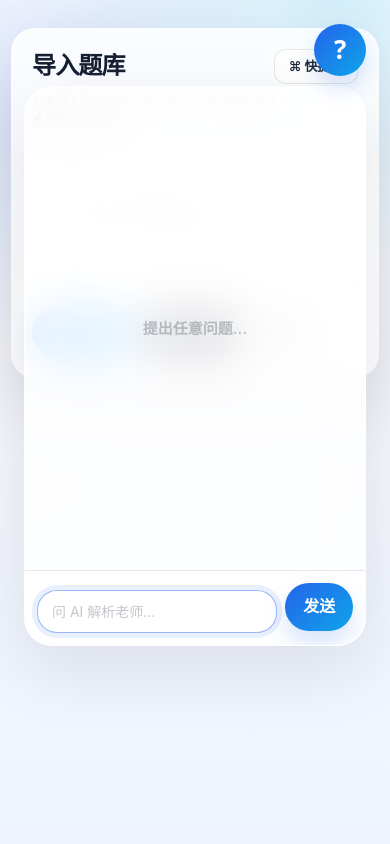
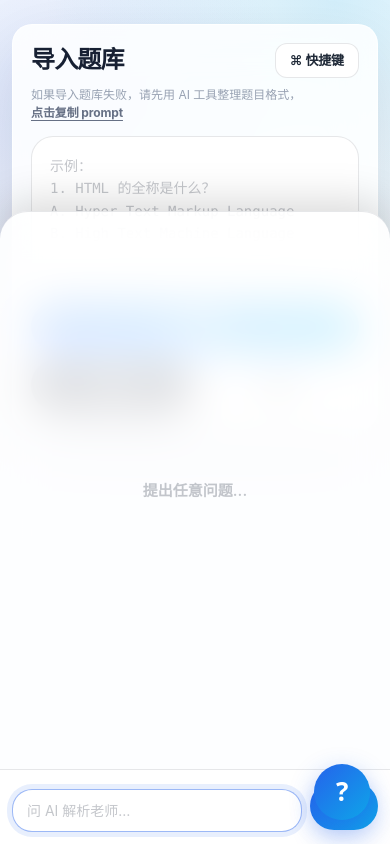
Before and after one commit to melodyisnotmcnugget/quizpass, a plain HTML site: page public/index.html in a window 390 px wide. Both pictures are taken after a click on the button "打开 AI 对话". Drawn offline with nearby package versions, Linux system fonts and the light colour scheme.

Commit message:
Update index.html

```diff
--- a/public/index.html
+++ b/public/index.html
@@ -2,7 +2,7 @@
 <html lang="zh-CN">
 <head>
   <meta charset="UTF-8">
-  <meta name="viewport" content="width=device-width, initial-scale=1.0">
+  <meta name="viewport" content="width=device-width, initial-scale=1.0, maximum-scale=1.0, user-scalable=no">
   <meta name="theme-color" content="#f8fafc">
   <title>QizzPass</title>
   <link rel="icon" type="image/x-icon" sizes="64x64" href="thumb.ico?v=1">
@@ -61,7 +61,13 @@
       transition: transform 0.18s ease, box-shadow 0.18s ease, opacity 0.18s ease, background 0.18s ease;
     }
 
-    button:hover:not(:disabled) { transform: translateY(-1px); box-shadow: 0 16px 28px rgba(37, 99, 235, 0.24); }
+    /* 将所有悬浮特效隔离，仅限支持鼠标的电脑端使用，防止手机端“粘滞” */
+    @media (hover: hover) {
+      button:hover:not(:disabled) { transform: translateY(-1px); box-shadow: 0 16px 28px rgba(37, 99, 235, 0.24); }
+      .option:hover { transform: translateY(-1px); border-color: rgba(37,99,235,0.32); background: #ffffff; }
+      .prompt-copy:hover { color: var(--primary); transform: none; box-shadow: none; }
+    }
+
     button:active:not(:disabled) { transform: translateY(0); }
     button:disabled { cursor: not-allowed; opacity: 0.48; box-shadow: none; }
 
@@ -86,7 +92,6 @@
     .muted { color: var(--muted); margin: 5px 0 0; font-size: 14px; }
     .prompt-hint { margin: 8px 0 0; color: #98a2b3; font-size: 12px; line-height: 1.5; }
     .prompt-copy { color: #667085; text-decoration: underline; text-underline-offset: 3px; cursor: pointer; background: none; border: 0; padding: 0; box-shadow: none; font-size: inherit; font-weight: 650; }
-    .prompt-copy:hover { color: var(--primary); transform: none; box-shadow: none; }
 
     #raw-input {
       display: block;
@@ -142,7 +147,6 @@
       font-size: 16px;
       transition: border-color 0.16s ease, transform 0.16s ease, background 0.16s ease, padding 0.3s ease, font-size 0.3s ease;
     }
-    .option:hover { transform: translateY(-1px); border-color: rgba(37,99,235,0.32); background: #ffffff; }
     .option:has(input:checked) { border-color: rgba(37,99,235,0.62); background: #eff6ff; }
     .option input { width: 18px; height: 18px; margin-top: 3px; accent-color: var(--primary); }
     .option strong { margin-right: 4px; color: #1d4ed8; }
@@ -183,23 +187,10 @@
     .shortcut-list { padding-left: 20px; line-height: 2.2; color: #344054; font-size: 15px; }
     .shortcut-list code { background: #f1f5f9; padding: 4px 8px; border-radius: 6px; border: 1px solid #e2e8f0; font-family: ui-monospace, monospace; color: var(--primary); margin-right: 8px; }
 
+    /* AI 对话面板（电脑端排版） */
     #chat-panel { position: fixed; right: 24px; top: 86px; width: min(390px, calc(100vw - 48px)); height: min(560px, calc(100vh - 110px)); display: none; flex-direction: column; z-index: 900; overflow: hidden; }
-
-    /* 对话记录区，增加相对定位给占位符使用 */
     #chat-log { flex: 1; overflow: auto; padding: 16px; font-size: 14px; position: relative; }
-
-    /* 聊天空白时的占位提示 */
-    #chat-placeholder {
-      position: absolute;
-      top: 50%;
-      left: 50%;
-      transform: translate(-50%, -50%);
-      opacity: 0.25;
-      font-weight: 600;
-      font-size: 15px;
-      pointer-events: none; /* 防止遮挡鼠标操作 */
-    }
-
+    #chat-placeholder { position: absolute; top: 50%; left: 50%; transform: translate(-50%, -50%); opacity: 0.25; font-weight: 600; font-size: 15px; pointer-events: none; }
     .chat-row { padding: 12px; border-radius: 16px; background: #f8fafc; margin-bottom: 10px; border: 1px solid var(--line); }
     .chat-input-row { display: flex; gap: 8px; padding: 12px; border-top: 1px solid var(--line); background: rgba(255,255,255,0.76); align-items: flex-end; }
 
@@ -218,26 +209,53 @@
       overflow-y: auto;
       box-sizing: border-box;
       background: #ffffff;
-      /* 隐藏火狐和IE的滚动条 */
       scrollbar-width: none;
       -ms-overflow-style: none;
     }
-
-    /* 彻底隐藏 Webkit (Chrome/Safari/Edge) 的滚动条，但依然可以滚动 */
     #chat-input::-webkit-scrollbar { display: none; }
-
     #chat-send { flex-shrink: 0; margin-bottom: 2px; }
 
+    /* AI 按钮（电脑端右上角） */
     #open-chat { position: fixed; right: 24px; top: 24px; width: 52px; height: 52px; padding: 0; display: grid; place-items: center; z-index: 901; font-size: 26px; font-family: ui-rounded, system-ui, sans-serif; font-weight: 800; }
 
     .toast { position: fixed; left: 50%; bottom: 24px; transform: translateX(-50%) translateY(24px); opacity: 0; pointer-events: none; z-index: 2000; padding: 12px 16px; border-radius: 999px; background: rgba(17,24,39,0.92); color: #fff; font-weight: 750; transition: opacity .2s ease, transform .2s ease; }
     .toast.show { opacity: 1; transform: translateX(-50%) translateY(0); }
 
-    @media (max-width: 860px) {
-      .app-shell { width: min(100% - 22px, 920px); padding-top: 16px; }
-      .composer, #quiz-container { border-radius: 24px; }
-      .quiz-top { flex-direction: column; }
+    /* =========================================
+       手机端专属响应式排版 (宽小于 600px 时自动激活)
+       ========================================= */
+    @media (max-width: 600px) {
+      .app-shell { width: 100%; padding: 12px 12px 90px 12px; }
+      .composer, #quiz-container { border-radius: 20px; padding: 18px; }
+
+      /* 手机端题干紧凑化 */
+      .quiz-top { flex-direction: column; gap: 12px; }
       #top-btns { width: 100%; justify-content: flex-end; }
+
+      /* 按钮阵列重排：主按钮占满一行，次按钮两两并排 */
+      .actions { justify-content: space-between; gap: 8px; }
+      .actions button { flex: 1 1 calc(50% - 4px); text-align: center; padding: 12px 0; }
+      #build-btn { flex: 1 1 100%; }
+
+      /* 手机端弹窗：从底部升起，最大化利用空间 */
+      .modal { width: 100%; margin-top: auto; border-radius: 28px 28px 0 0; padding: 24px 20px 40px; }
+      .modal-backdrop.open { place-items: end center; padding: 0; }
+
+      /* 手机端 AI 按钮：移至右下角，方便大拇指单手操作 */
+      #open-chat { top: auto; bottom: 24px; right: 20px; width: 56px; height: 56px; box-shadow: 0 8px 24px rgba(37,99,235,0.35); }
+
+      /* 手机端 AI 面板：变成从屏幕底部升起的“大抽屉” */
+      #chat-panel {
+        top: auto;
+        bottom: 0;
+        right: 0;
+        width: 100%;
+        height: 75vh; /* 占据屏幕 75% 高度 */
+        border-radius: 28px 28px 0 0;
+        border: none;
+        border-top: 1px solid var(--line);
+        box-shadow: 0 -10px 40px rgba(0,0,0,0.15);
+      }
     }
   </style>
 </head>
@@ -366,7 +384,7 @@
       const explainBox = $('explainBox');
       const chatPanel = $('chat-panel');
       const chatLog = $('chat-log');
-      const chatPlaceholder = $('chat-placeholder'); // 拿到占位符
+      const chatPlaceholder = $('chat-placeholder');
       const chatInput = $('chat-input');
       const chatSend = $('chat-send');
       const openChat = $('open-chat');
@@ -972,7 +990,6 @@ A. 鼠标 B. 键盘 C. 显示器 D. 打印机
       });
 
       async function chatStream(message) {
-        // 如果占位符还在，发送第一条消息时把它藏起来
         if (chatPlaceholder) {
           chatPlaceholder.style.display = 'none';
         }
```
